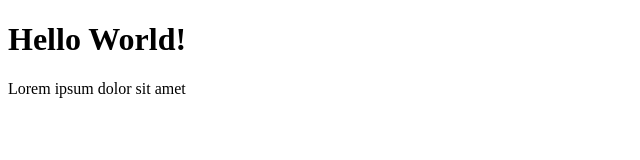
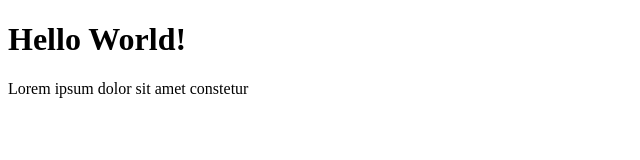
Before and after one commit to SoylentBob/SoylentBob.github.io, a plain HTML site: page index.html in a window 1280 px wide. Shown: the full height of the page, 0-640 px from the left. Drawn offline with Linux system fonts and the light colour scheme.

Commit message:
Added some fake content

```diff
--- a/index.html
+++ b/index.html
@@ -6,6 +6,6 @@
     </head>
     <body>
 			<h1>Hello World!</h1>
-      <p>Lorem ipsum dolor sit amet</p>
+      <p>Lorem ipsum dolor sit amet constetur</p>
     </body>
 </html>
```
